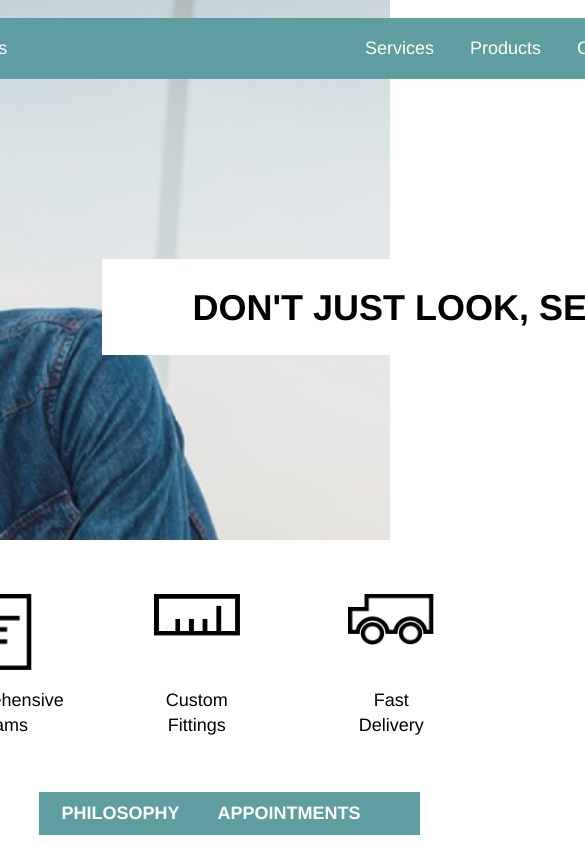
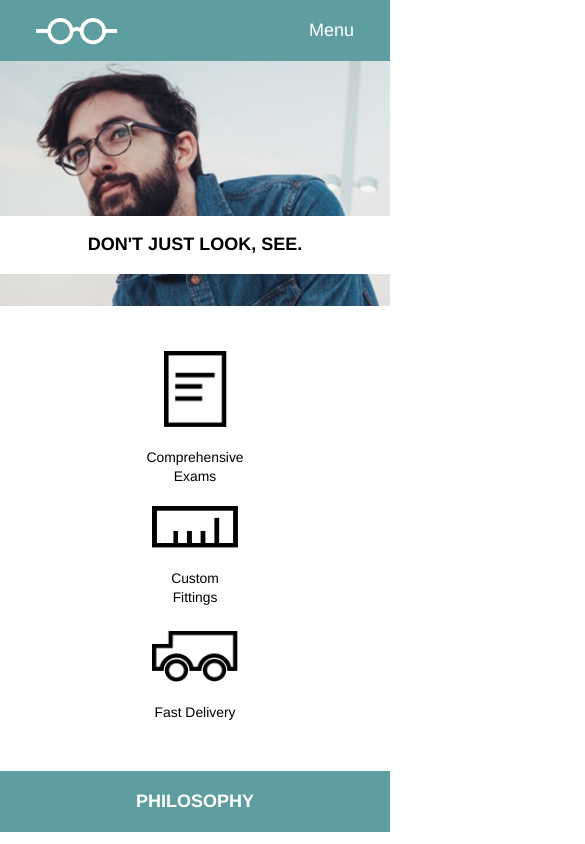
Before and after one commit to jouissances/Tortoiseshell-Optics, a plain HTML site: page index.html in a window 390 px wide. Shown: the top 844 px of the page, 585 px wide, since content can reach past the window. Drawn offline with Linux system fonts and the light colour scheme.

Commit message:
#3 before final commit. complete html and css, fully responsive.

```diff
--- a/index.html
+++ b/index.html
@@ -13,9 +13,10 @@
               <span id="banner-title">Tortoiseshell Optics</span>
             </div>
                   <nav class="menu-wrapper">
-                      <span id="top-menu"><a href="#"></a>Services</span>
-                      <span id="top-menu"><a href="#"></a>Products</span>
-                      <span id="top-menu"><a href="#"></a>Contact</span>
+                    <div id="menu"><a href="#">Menu</a></div>
+                      <span id="top-menu"><a href="#">Services</a></span>
+                      <span id="top-menu"><a href="#">Products</a></span>
+                      <span id="top-menu"><a href="#">Contact</a></span>
                   </nav>
           </div>
           <div class="slogan-wrapper">
@@ -24,14 +25,14 @@
       </header>
       <section class="services">
           <div class="icon-wrapper">
-             <div id="icon"><img src="resources/img/paper-icon.png"></div>
+             <div id="icon"><img src="resources/img/paper-icon.png" id="paper"></div>
               <div id="icon-caption">Comprehensive Exams</div>
           </div>
           <div class="icon-wrapper">
              <div id="icon"><img src="resources/img/ruler-icon.png" id="ruler"></div>
               <div id="icon-caption">Custom Fittings</div>
           </div>
-          <div class="icon-wrapper">
+          <div class="icon-wrapper" id="truck-wrapper">
              <div id="icon"><img src="resources/img/truck-icon.png" id="truck"></div>
               <div id="icon-caption">Fast Delivery</div>
           </div>
--- a/resources/css/stylesheet.css
+++ b/resources/css/stylesheet.css
@@ -52,6 +52,8 @@ header {
 
 #top-menu a {
     padding: 1rem;
+    color: white;
+    text-decoration: none;
 }
 
 /* Slogan CSS */
@@ -152,3 +154,151 @@ footer {
 #copyright {
     display: inline-block;
 }
+
+/* Media queries */
+@media only screen and (min-width: 1024px) {
+    #menu a {
+        display: none;
+    }
+}
+
+@media only screen and (max-width: 1024px) {
+    header {
+        width: 100%;
+        height: 22rem;
+        overflow: hidden;
+        background-position: 35%;
+        background-size: cover;
+    }
+
+    .banner {
+        width: 100%;
+        margin: 0;
+    }
+
+    #menu a {
+        display: none;
+    }
+
+    .slogan-wrapper {
+        height: auto;
+        padding: 0.75rem 4rem;
+        top: 8rem;
+    }
+
+    .slogan {
+        font-size: 1.33rem;
+        margin-right: 4rem;
+    }
+
+    #info-detail {
+        width: 85%;
+    }
+}
+
+@media only screen and (max-width: 470px) {
+    header {
+        background-position: 20%;
+        background-size: cover;
+        height: 17rem;
+    }
+
+    #banner-title {
+        display: none;
+    }
+
+    #top-menu a {
+        display: none;
+    }
+
+    #menu a {
+        display: inline;
+        color: white;
+        text-decoration: none;
+    }
+
+    .slogan-wrapper {
+        width: 100%;
+        padding: 1rem;
+        top: 11rem;
+    }
+
+    .slogan {
+        width: 100%;
+        text-align: center;
+        padding: 1rem 0;
+        font-size: 1rem;
+        margin: 0;
+    }
+
+    .services {
+        display: flex;
+        flex-direction: column;
+        align-items: center;
+        height: auto;
+    }
+
+    .icon-wrapper {
+        display: flex;
+        padding: 0.77rem 0;
+        justify-content: center;
+    }
+    #paper {
+        margin-top: 3.77rem;
+    }
+    #ruler {
+        margin-bottom: 0;
+        padding-bottom: 0;
+        height: auto;
+        position: relative;
+    }
+    #truck-wrapper {
+        margin-top: 0;
+        padding-top: 0;
+        margin-bottom: 3rem;
+        position: absolute;
+        top: 34rem;
+    }
+
+    #icon-caption {
+        font-size: 0.77rem;
+        padding: 0.77rem 0;
+    }
+
+    .info {
+        position: relative;
+        top: 6.77rem;
+        flex-direction: column;
+    }
+
+    .info-wrapper {
+        width: 100%;
+        padding-bottom: 0;
+    }
+
+    #info-header {
+        width: 100%;
+        text-align: center;
+        padding: 1rem 0;
+    }
+
+    #info-detail {
+        font-size: 0.77rem;
+        padding-bottom: 4rem;
+        margin-left: 0.5rem;
+        width: 90%;
+    }
+
+    footer {
+        position: relative;
+        top: 8rem;
+        justify-content: center;
+    }
+
+    #footer-logo {
+     padding: 0;
+    }
+
+    #copyright {
+        display: none;
+    }
```
